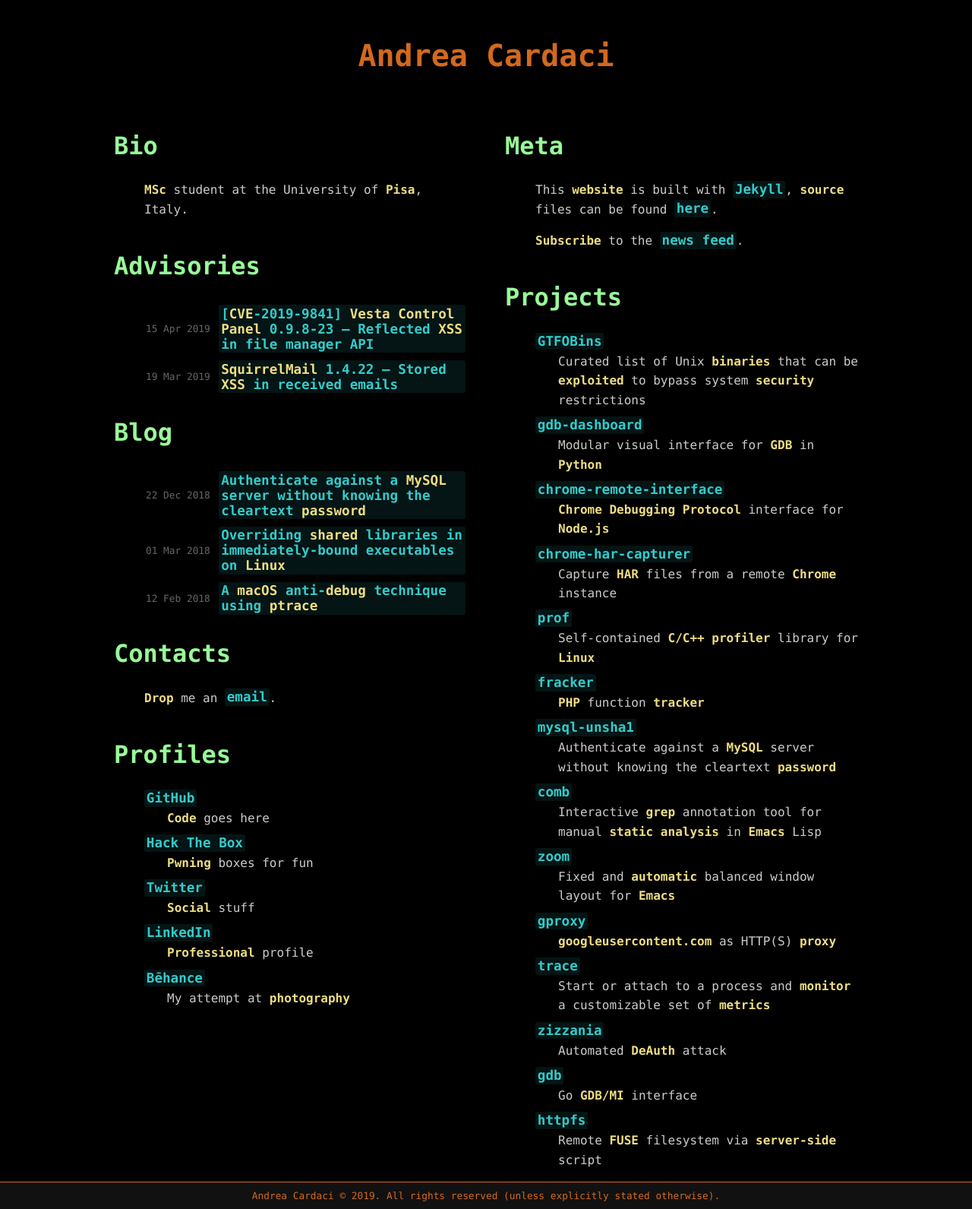
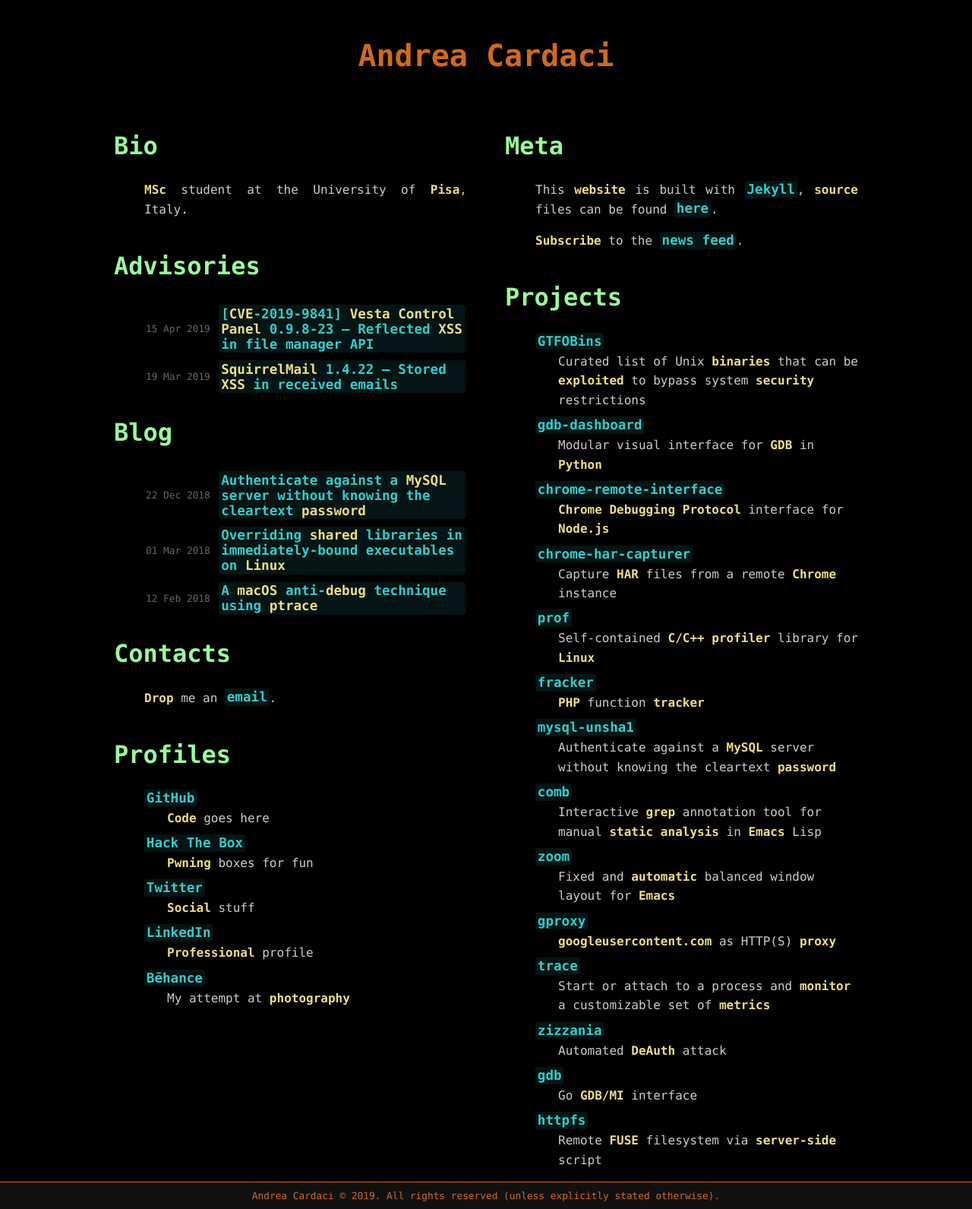
Before and after one commit to cyrus-and/cyrus-and.github.io, a Jekyll site: the page built from index.md, in a window 1280 px wide. Shown: the whole page at 76% size. Built offline with Jekyll 4.4.1, drawn with Linux system fonts in a browser that asks for light colours.

Commit message:
Justify text for wide viewports only

```diff
--- a/_sass/_common.scss
+++ b/_sass/_common.scss
@@ -12,6 +12,7 @@ $bright: #ffffff;
 $indentation: 30px;
 $container-padding: 10px;
 $font-family: Menlo, monospace;
+$justification-width: 500px;
 
 @mixin faint-highlighting($color, $swap: false) {
     padding: 0.08em 0.16em;
@@ -26,6 +27,12 @@ $font-family: Menlo, monospace;
     } @else {
         color: $color1;
         background: $color2;
+    }
+}
+
+@media (min-width: $justification-width) {
+    p, li, dd, dt {
+        text-align: justify;
     }
 }
 
```
